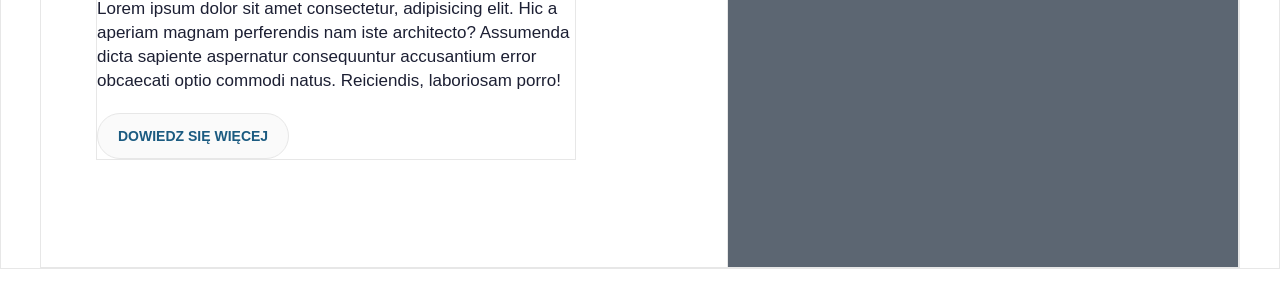
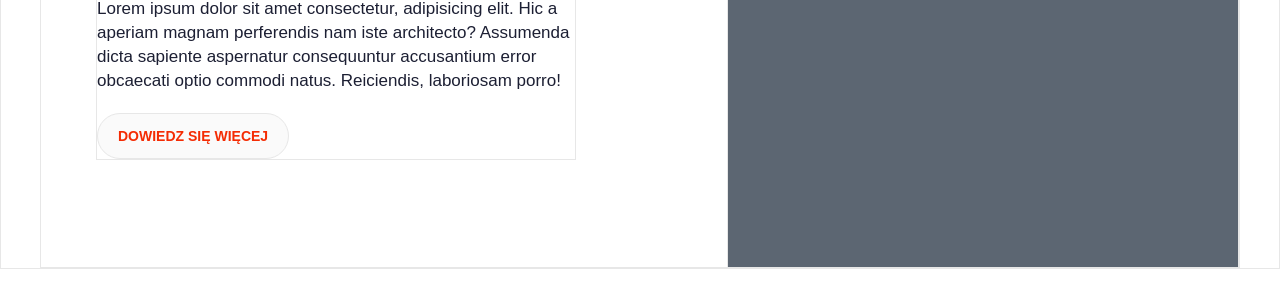
Before and after one commit to krystek77/www, a React app in the folder client/: page / in a window 1280 px wide. In both pictures the pointer is over the link "DOWIEDZ SIĘ WIĘCEJ". Shown: the part 333-640 px from the top of the page. Built offline with nearby package versions, Linux system fonts and the light colour scheme; a web font is replaced by a local one.

Commit message:
Change styles of action btn

```diff
--- a/client/src/sass/index.scss
+++ b/client/src/sass/index.scss
@@ -200,6 +200,12 @@
     cursor: pointer;
     font-size: 1.4rem;
     width: max-content;
+    background-color: $red;
+    color: $lightgrey;
+    &:hover {
+      color: $red;
+      background-color: $lightgrey;
+    }
   }
 }
 /* auth-menu */
```
